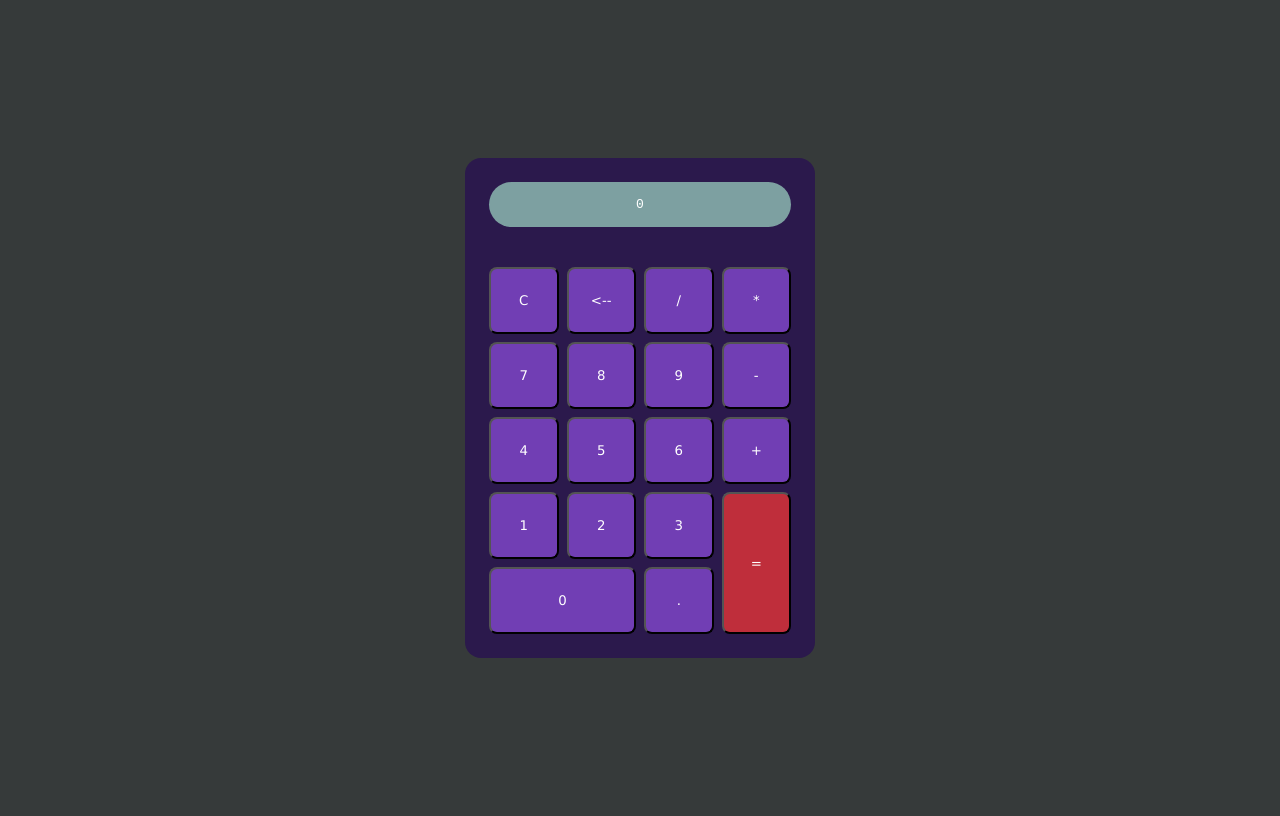
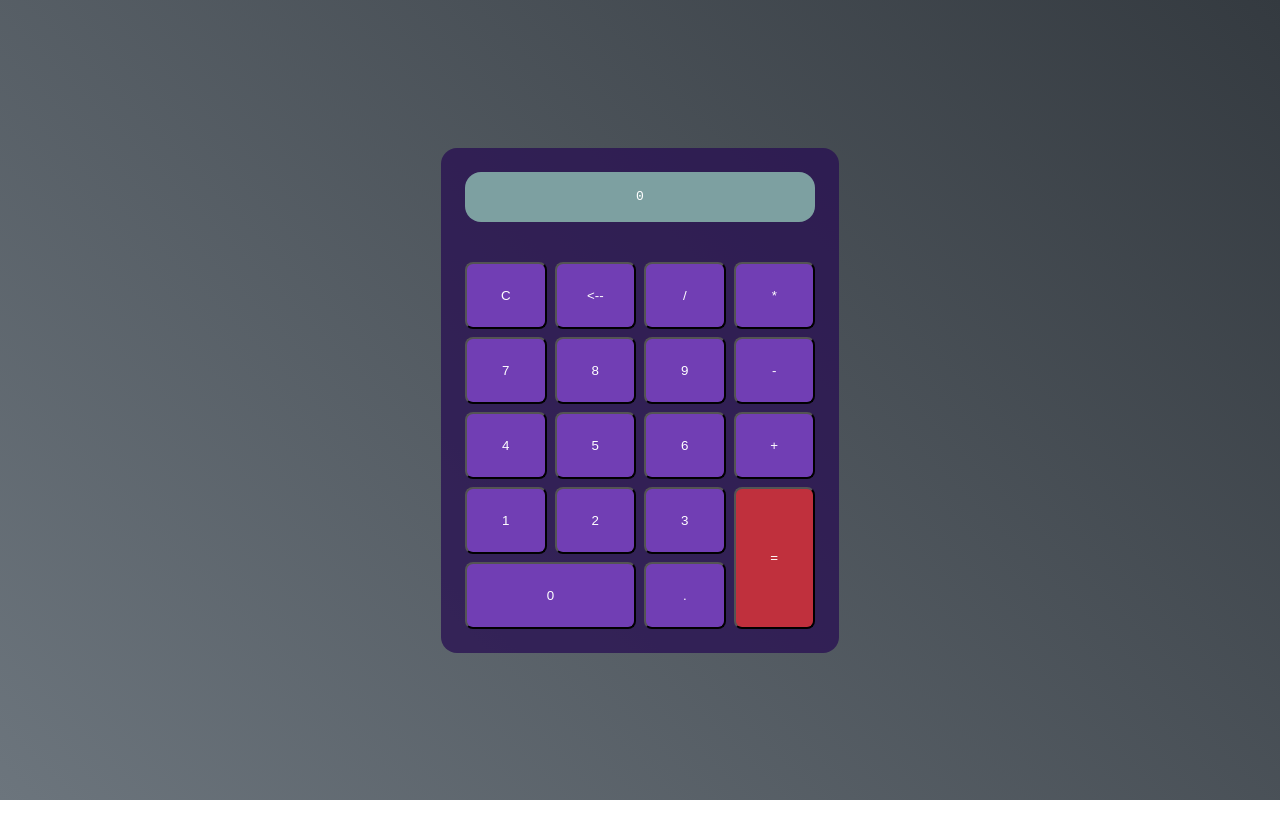
Before and after one commit to aguspacheco/CalculadoraJS, a plain HTML site: page index.html in a window 1280 px wide. Drawn offline with Linux system fonts and the light colour scheme.

Commit message:
terminado con estilos nuevos

```diff
--- a/style.css
+++ b/style.css
@@ -1,14 +1,10 @@
-* {
-  box-sizing: border-box;
-  font-family: "Lucida Sans", "Lucida Sans Regular", "Lucida Grande",
-    "Lucida Sans Unicode", Geneva, Verdana, sans-serif;
-}
-
 body {
   min-height: 100vh;
-  background-color: #363a3a;
-  display: grid;
-  place-items: center;
+  background: linear-gradient(45deg, #6c757d, #343a40);
+  display: flex;
+  align-items: center;
+  justify-content: center;
+  margin: 0;
 }
 
 .calculadora {
@@ -28,7 +24,7 @@ body {
   background-color: #7da0a1;
   padding: 5%;
   text-align: center;
-  border-radius: 5rem;
+  border-radius: 1rem;
   margin-bottom: 2rem;
   font-family: monospace;
 }
@@ -42,14 +38,11 @@ body {
   align-items: center;
   border-radius: 0.5rem;
   cursor: pointer;
+  transition: background-color 0.3s ease-in-out;
 }
 
-.btn :hover {
-  background-color: #8c00ff;
-}
-
-#cero {
-  grid-column: span 2;
+.btn:hover {
+  background-color: #9c89b8;
 }
 
 #igual {
@@ -57,6 +50,14 @@ body {
   background-color: #f03636c0;
 }
 
-#igual :hover {
-  background-color: red;
+#igual:hover {
+  background-color: #f08080;
 }
+
+#cero {
+  grid-column: span 2;
+}
+
+#igual:hover {
+  background-color: #f03636;
+}
```
